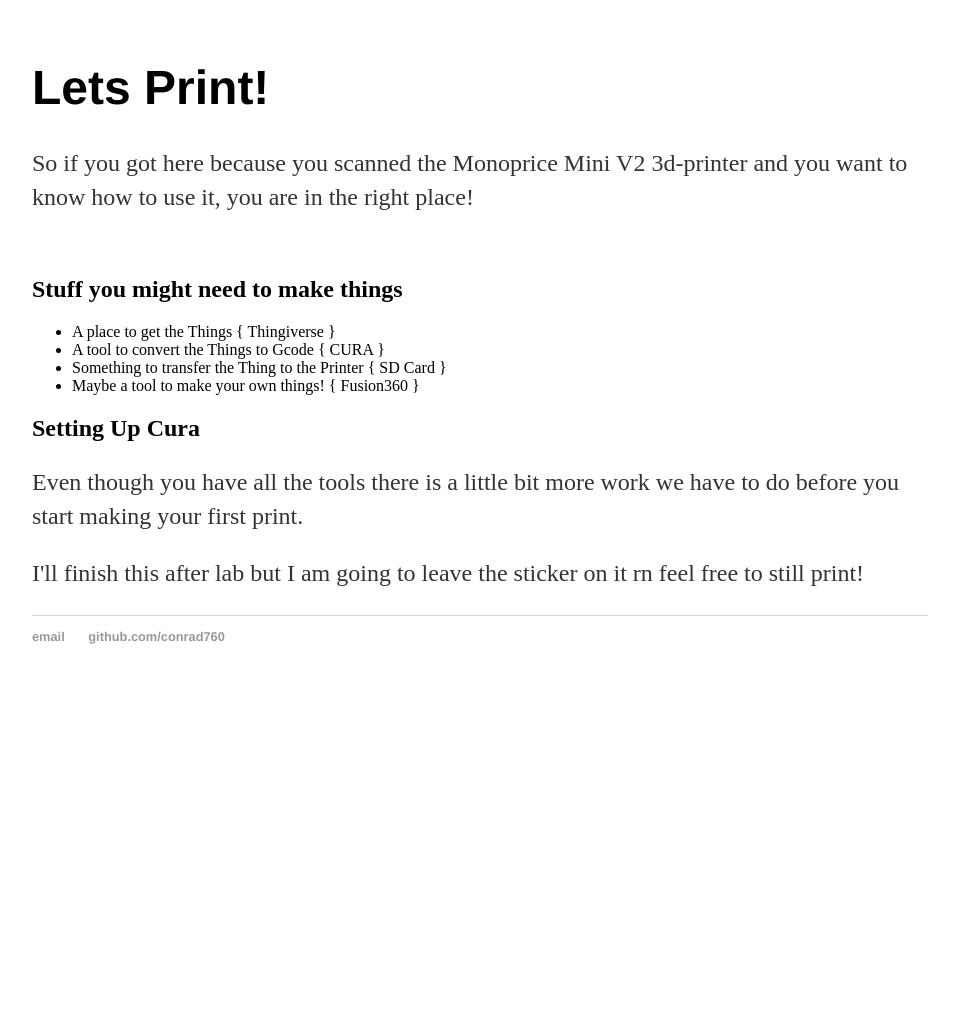
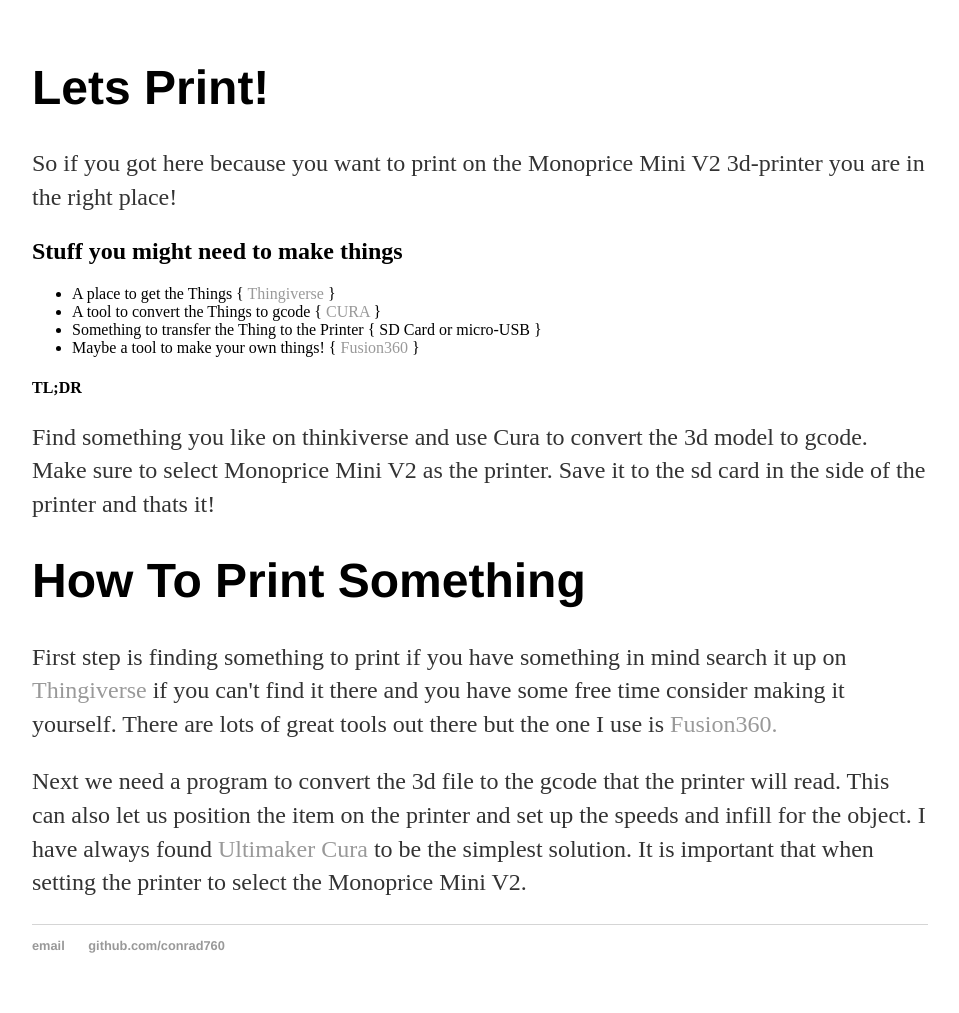
Before and after one commit to conrad760/conrad760.github.io, a Jekyll site: the page built from lets-print.html, in a window 1280 px wide. Shown: the whole page, without its empty margins (160-1119 px from the left). Built offline with Jekyll 4.4.1, drawn with Linux system fonts in a browser that asks for light colours; before the commit the page ends 900 px from its top, so only the background shows below that.

Commit message:
Finished the print page

```diff
--- a/lets-print.html
+++ b/lets-print.html
@@ -6,25 +6,55 @@
 <div class="blurb">
   <h1>{{ page.title }}</h1>
   <p>
-        So if you got here because you scanned the Monoprice Mini V2 3d-printer
-        and you want to know how to use it, you are in the right place!
+    So if you got here because you want to print on the Monoprice Mini V2
+    3d-printer you are in the right place!
   </p>
-    <br />
   <h2>Stuff you might need to make things</h2>
   <ul>
-        <li>A place to get the Things { Thingiverse }</li>
-        <li>A tool to convert the Things to Gcode { CURA }</li>
-        <li>Something to transfer the Thing to the Printer { SD Card }</li>
-        <li>Maybe a tool to make your own things! { Fusion360 }</li>
+    <li>
+      A place to get the Things {
+      <a href="https://www.thingiverse.com/">Thingiverse</a> }
+    </li>
+    <li>
+      A tool to convert the Things to gcode {
+      <a href="https://ultimaker.com/software/ultimaker-cura">CURA</a> }
+    </li>
+    <li>
+      Something to transfer the Thing to the Printer { SD Card or micro-USB }
+    </li>
+    <li>
+      Maybe a tool to make your own things! {
+      <a
+        href="https://www.autodesk.com/products/fusion-360/students-teachers-educators"
+        >Fusion360</a
+      >
+      }
+    </li>
   </ul>
 
-    <h2>Setting Up Cura</h2>
+  <h4>TL;DR</h4>
   <p>
-        Even though you have all the tools there is a little bit more work we
-        have to do before you start making your first print.
+    Find something you like on thinkiverse and use Cura to convert the 3d model
+    to gcode. Make sure to select Monoprice Mini V2 as the printer. Save it to
+    the sd card in the side of the printer and thats it!
+  </p>
+  <h1>How To Print Something</h1>
+  <p>
+    First step is finding something to print if you have something in mind
+    search it up on <a href="https://www.thinkiverse.com/">Thingiverse</a> if
+    you can't find it there and you have some free time consider making it
+    yourself. There are lots of great tools out there but the one I use is
+    <a
+      href="https://www.autodesk.com/products/fusion-360/students-teachers-educators"
+      >Fusion360.
+    </a>
   </p>
   <p>
-        I'll finish this after lab but I am going to leave the sticker on it rn
-        feel free to still print!
+    Next we need a program to convert the 3d file to the gcode that the printer
+    will read. This can also let us position the item on the printer and set up
+    the speeds and infill for the object. I have always found
+    <a href="https://ultimaker.com/software/ultimaker-cura">Ultimaker Cura</a>
+    to be the simplest solution. It is important that when setting the printer to select the Monoprice Mini V2.
   </p>
+  <p></p>
 </div>
```
Lines whose indentation alone changed are shown as unchanged.
